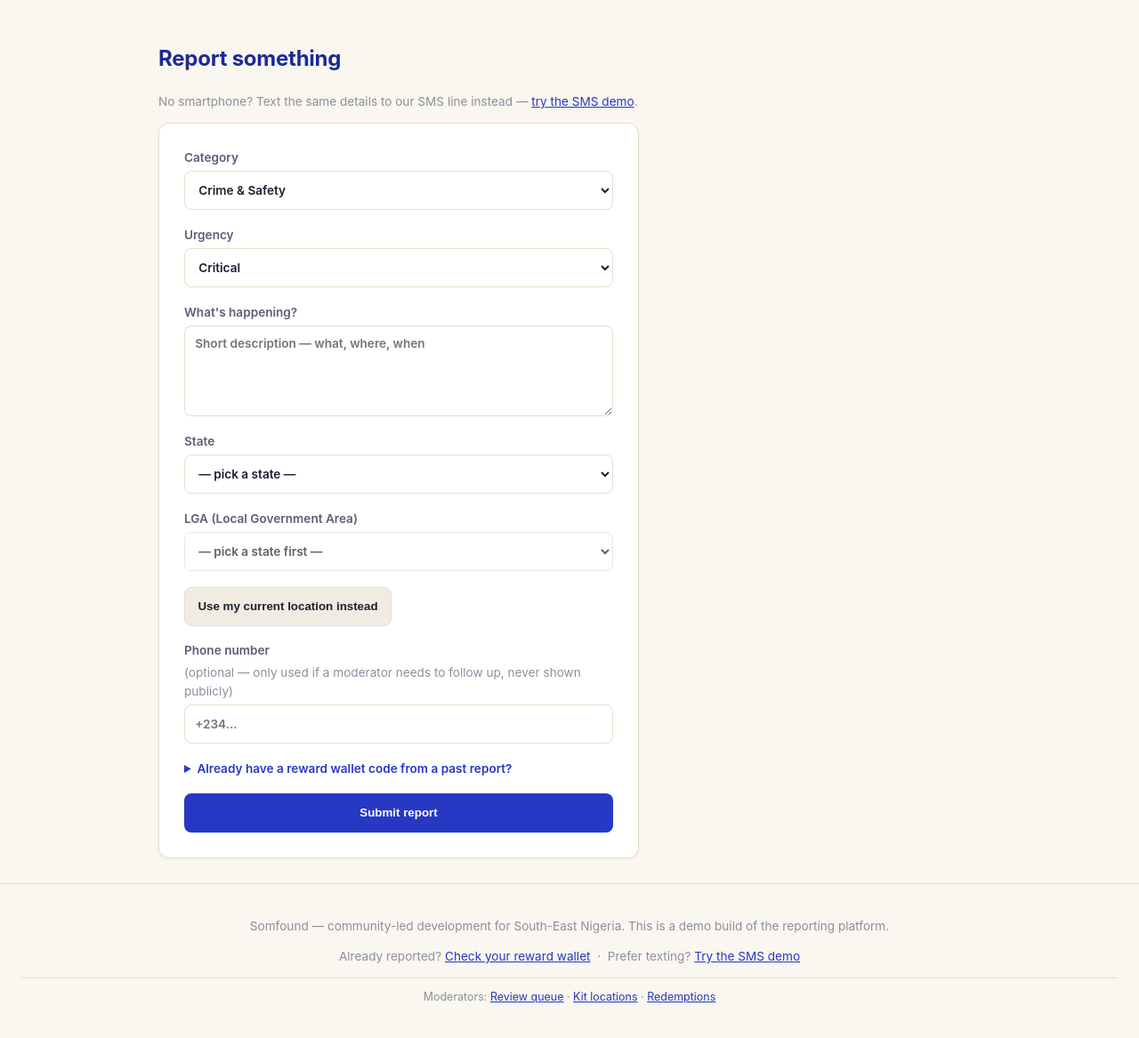
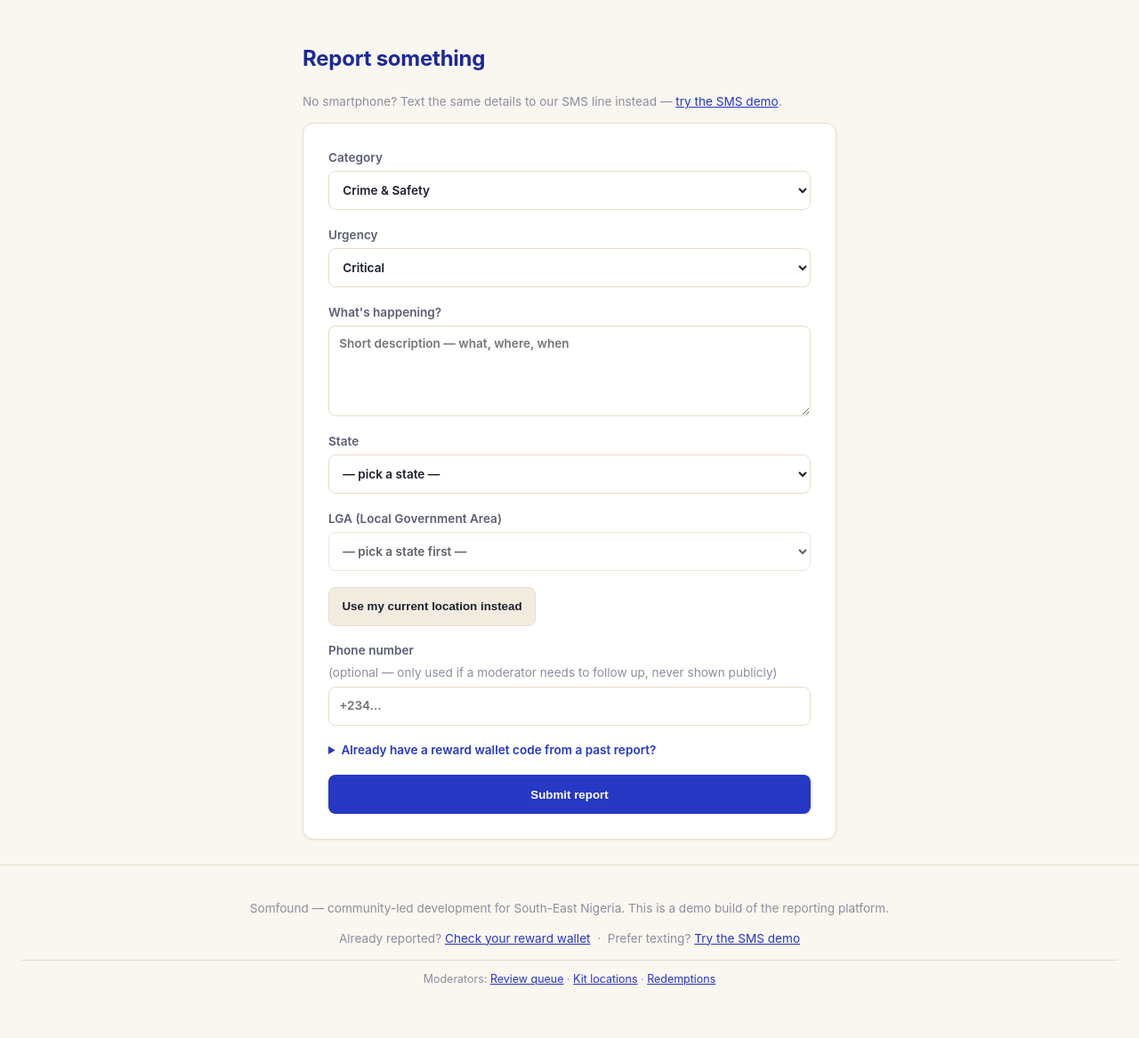
Before and after one commit to lotaagulue/somfound, a FastAPI app: page /report in a window 1280 px wide. Shown: the part 64-1231 px from the top of the page at 89% size. After the commit the page ends 1172 px from the top, so only its background shows below. Run offline with FastAPI, Linux system fonts and the light colour scheme; data comes from the database, SQL or seed files in the repository.

Commit message:
Fix: center Report/SMS-simulate/Wallet pages on desktop (#36)
Closes #35.

.form-page (shared by /report, /sms/simulate, /wallet, and the
"Add resource" form on /resources) had no width cap or centering of its
own — only the inner <form> had a max-width with no auto margin, so the
whole form/card column hugged the left edge of the wider centered
<main> instead of sitting centered on the page.

.form-page now caps at 600px and centers via margin: 0 auto; the inner
form fills that width instead of carrying its own separate, uncentered
cap.

All 36 tests still pass (CSS-only change, no markup/route changes).

```diff
--- a/src/somfound/static/style.css
+++ b/src/somfound/static/style.css
@@ -274,6 +274,14 @@ code {
 
 /* --- Forms --- */
 
+/* Shared wrapper for /report, /sms/simulate, /wallet — capped and centered
+   as a column so the form/cards inside don't hug the left edge of the wider
+   `main` on desktop. */
+.form-page {
+  max-width: 600px;
+  margin: 0 auto;
+}
+
 .form-page form {
   display: flex;
   flex-direction: column;
@@ -282,7 +290,6 @@ code {
   padding: 1.75rem;
   border-radius: 12px;
   border: 1px solid var(--border);
-  max-width: 540px;
   box-shadow: 0 1px 3px rgba(28, 31, 46, 0.06);
 }
 
```
